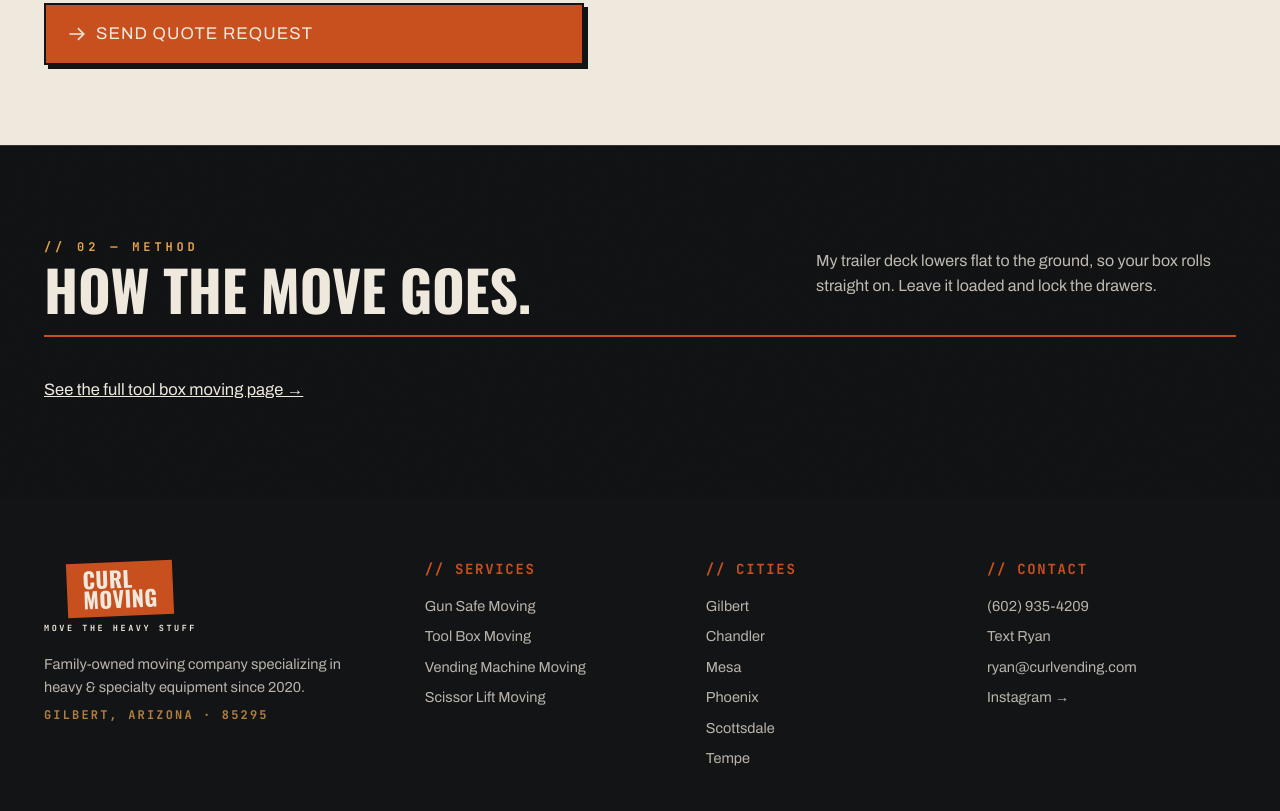
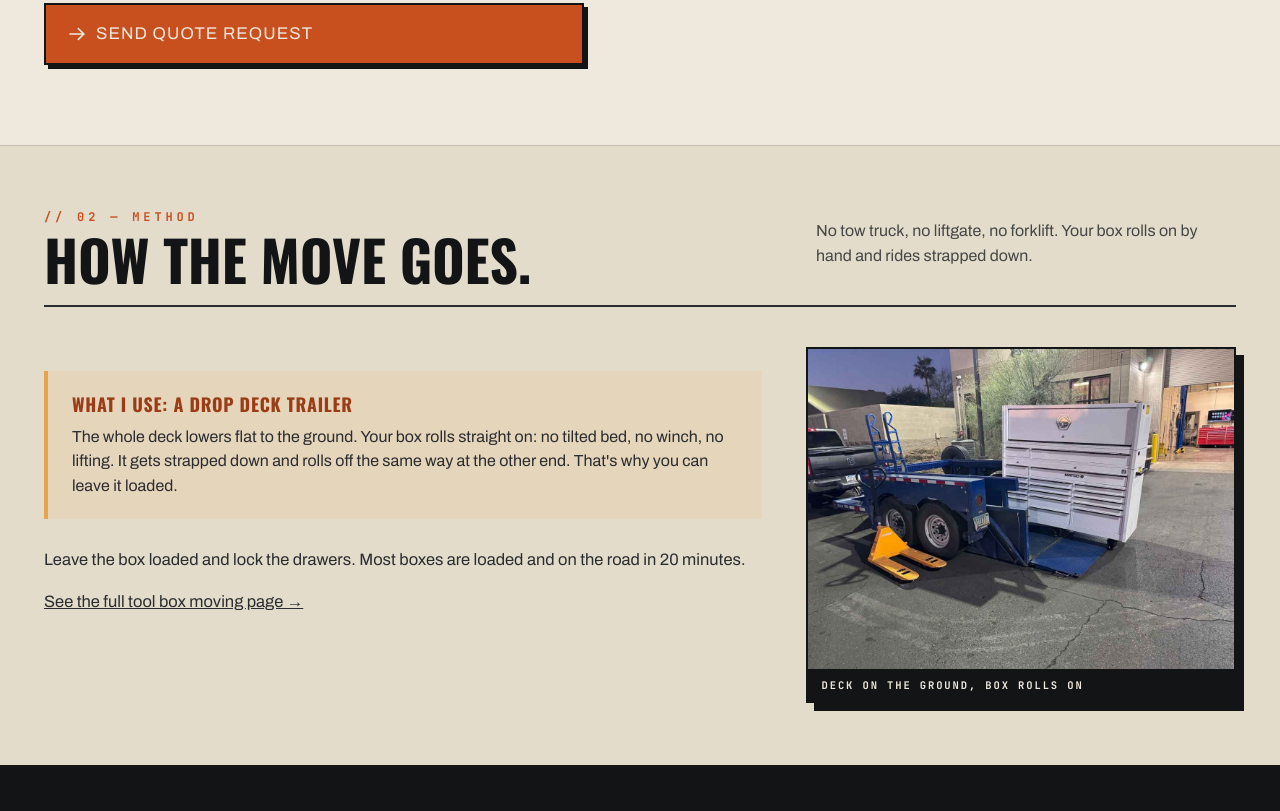
Before and after one commit to toolboxandsafe/curlmoving-preview, a plain HTML site: page box/index.html in a window 1280 px wide. Shown: the part 1649-2460 px from the top of the page. Drawn offline with nearby package versions, Linux system fonts and the light colour scheme.

Commit message:
Coupon page: drop the under-80-inch limit, add the drop deck photo
The offer no longer carries a size limit, so the eyebrow and the terms line lose it. The method section now uses the same photo and figure styling as /tool-box-movers/.

Co-Authored-By: Claude Fable 5.2 <noreply@anthropic.com>

```diff
--- a/box/index.html
+++ b/box/index.html
@@ -76,7 +76,7 @@
     <div class="container">
         <div class="hero-eyebrow">
             <span class="tag">// Coupon</span>
-            <span>Tool Box Moving · Under 80&quot;</span>
+            <span>Tool Box Moving</span>
         </div>
         <h1>$25 off<br><span class="accent">your tool box move.</span></h1>
         <p class="hero-sub">You scanned the card, so the discount is yours. Give me this code when you call, text or send the form below, and I take $25 off the quote.</p>
@@ -94,7 +94,7 @@
                 Call (602) 935-4209
             </a>
         </div>
-        <p class="promo-terms">Valid for 1 move · Tool boxes under 80&quot; · Expires Dec 31, 2027</p>
+        <p class="promo-terms">Valid for 1 move · Expires Dec 31, 2027</p>
     </div>
 </section>
 
@@ -155,14 +155,28 @@
     </div>
 </section>
 
-<section class="section dark grit">
+<section class="section jobband">
     <div class="container">
         <div class="section-head compact">
             <h2><span class="num">// 02 — Method</span>How the move goes.</h2>
-            <p class="lede">My trailer deck lowers flat to the ground, so your box rolls straight on. Leave it loaded and lock the drawers.</p>
+            <p class="lede">No tow truck, no liftgate, no forklift. Your box rolls on by hand and rides strapped down.</p>
         </div>
-        <div class="prose">
-            <p><a href="/tool-box-movers/">See the full tool box moving page →</a></p>
+        <div class="method-grid">
+            <div class="prose">
+                <div class="callout amber">
+                    <strong>What I use: a drop deck trailer</strong>
+                    The whole deck lowers flat to the ground. Your box rolls straight on: no tilted bed, no winch, no lifting. It gets strapped down and rolls off the same way at the other end. That's why you can leave it loaded.
+                </div>
+                <p>Leave the box loaded and lock the drawers. Most boxes are loaded and on the road in 20 minutes.</p>
+                <p><a href="/tool-box-movers/">See the full tool box moving page →</a></p>
+            </div>
+            <!-- Same photo and same figure styling as /tool-box-movers/. -->
+            <figure class="media-figure sticky">
+                <img src="/images/tool-box-drop-deck-lowered.jpg"
+                     width="1182" height="886" loading="lazy" decoding="async"
+                     alt="White Matco tool box at the edge of a blue drop deck trailer whose deck is lowered flat to the pavement outside a shop">
+                <figcaption>Deck on the ground, box rolls on</figcaption>
+            </figure>
         </div>
     </div>
 </section>
```
